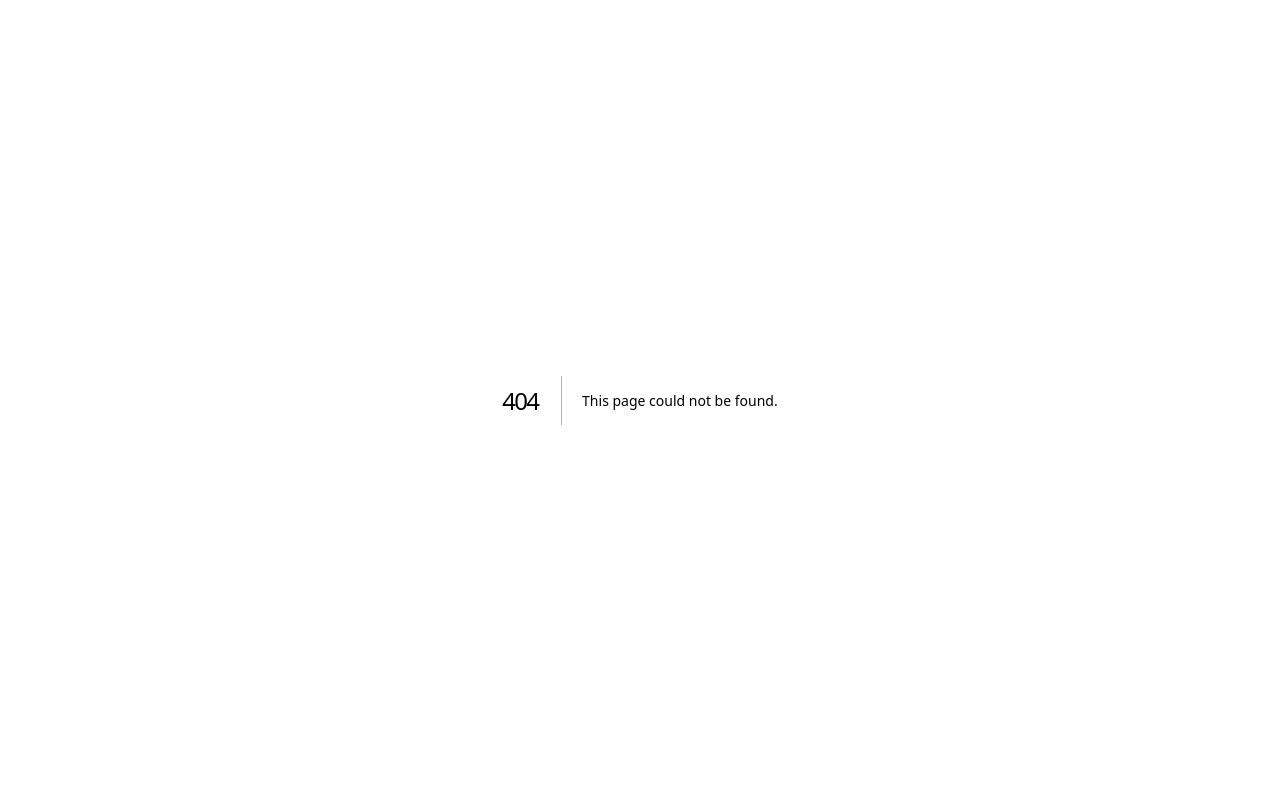
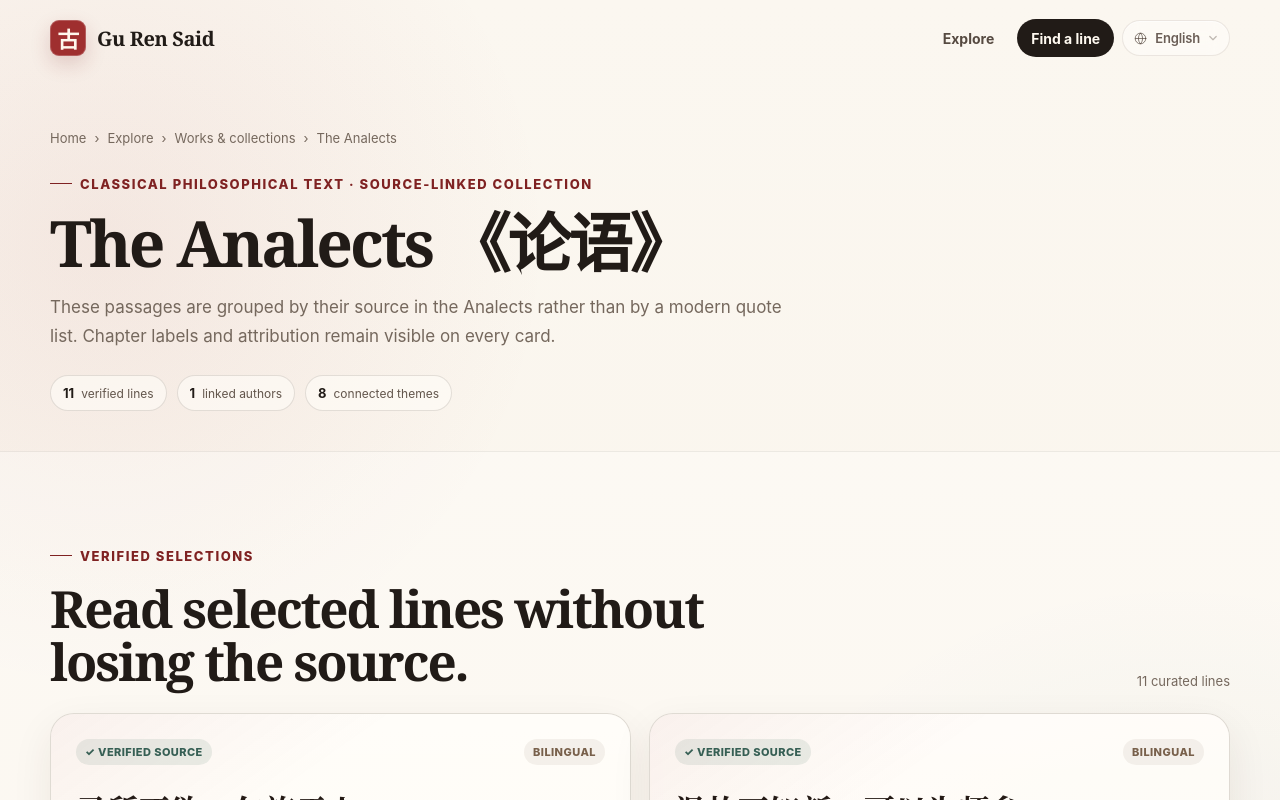
Before and after one commit to yandong2023/gu-ren-said, a Next.js app: page /en/works/analects in a window 1280 px wide. Before the commit this address had no page. Shown: the top 800 px of the page. Built offline with nearby package versions, Linux system fonts and the light colour scheme.

Commit message:
feat: add English source collection detail pages

```diff
--- /dev/null
+++ b/app/en/works/[slug]/page.tsx
@@ -0,0 +1,137 @@
+import type { Metadata } from "next";
+import { notFound } from "next/navigation";
+import EnglishNav from "@/components/EnglishNav";
+import EnglishQuoteCard from "@/components/EnglishQuoteCard";
+import baseStyles from "@/app/en/english.module.css";
+import catalogStyles from "@/app/en/catalog.module.css";
+import {
+  getEnglishWorkCollection,
+  getPublishedEnglishWorks
+} from "@/lib/english-catalog.server";
+
+type PageProps = {
+  params: Promise<{ slug: string }>;
+};
+
+export function generateStaticParams() {
+  return getPublishedEnglishWorks().map((work) => ({ slug: work.slug }));
+}
+
+export async function generateMetadata({ params }: PageProps): Promise<Metadata> {
+  const { slug } = await params;
+  const work = getEnglishWorkCollection(slug);
+  if (!work) return {};
+  const canonical = work.href;
+  const title = `${work.name} (${work.chineseName}) Quotes in English | Gu Ren Said`;
+  const description = `${work.description} Read ${work.items.length} source-verified lines with original Chinese, pinyin, English meaning, author, title, and context.`;
+
+  return {
+    title,
+    description,
+    alternates: { canonical, languages: { en: canonical, "x-default": canonical } },
+    openGraph: {
+      title,
+      description,
+      type: "article",
+      url: `https://gurensaid.com${canonical}`,
+      siteName: "Gu Ren Said",
+      images: ["/og-en.svg"]
+    },
+    twitter: {
+      card: "summary_large_image",
+      title,
+      description,
+      images: ["/og-en.svg"]
+    }
+  };
+}
+
+export default async function EnglishWorkPage({ params }: PageProps) {
+  const { slug } = await params;
+  const work = getEnglishWorkCollection(slug);
+  if (!work) notFound();
+
+  const jsonLd = {
+    "@context": "https://schema.org",
+    "@type": "CollectionPage",
+    name: `${work.name} (${work.chineseName}) in English`,
+    description: work.description,
+    url: `https://gurensaid.com${work.href}`,
+    about: {
+      "@type": "CreativeWork",
+      name: work.name,
+      alternateName: work.chineseName,
+      description: work.kind
+    },
+    mainEntity: {
+      "@type": "ItemList",
+      numberOfItems: work.items.length,
+      itemListElement: work.items.map((item, index) => ({
+        "@type": "ListItem",
+        position: index + 1,
+        name: item.chinese.quote,
+        description: item.literalTranslation
+      }))
+    }
+  };
+
+  return (
+    <main className={baseStyles.page}>
+      <script type="application/ld+json" dangerouslySetInnerHTML={{ __html: JSON.stringify(jsonLd) }} />
+      <div className={baseStyles.container}>
+        <EnglishNav />
+        <header className={baseStyles.pageHero}>
+          <div className={baseStyles.breadcrumbs}><a href="/en">Home</a><span>›</span><a href="/en/explore">Explore</a><span>›</span><a href="/en/works">Works & collections</a><span>›</span><span>{work.name}</span></div>
+          <p className={baseStyles.eyebrow}>{work.kind} · source-linked collection</p>
+          <h1 className={baseStyles.pageTitle}>{work.name} <span lang="zh-CN">{work.chineseName}</span></h1>
+          <p className={baseStyles.pageIntro}>{work.intro}</p>
+          <div className={catalogStyles.heroStats}>
+            <span className={catalogStyles.heroStat}><strong>{work.items.length}</strong> verified lines</span>
+            <span className={catalogStyles.heroStat}><strong>{work.authors.length}</strong> linked authors</span>
+            <span className={catalogStyles.heroStat}><strong>{work.topics.length}</strong> connected themes</span>
+          </div>
+        </header>
+      </div>
+
+      <section className={baseStyles.sectionMuted}>
+        <div className={baseStyles.container}>
+          <div className={baseStyles.resultsHeader}>
+            <div><p className={baseStyles.sectionEyebrow}>Verified selections</p><h2 className={baseStyles.sectionTitle}>Read selected lines without losing the source.</h2></div>
+            <span className={baseStyles.resultCount}>{work.items.length} curated line{work.items.length === 1 ? "" : "s"}</span>
+          </div>
+          <div className={baseStyles.resultsGrid}>
+            {work.items.map((item) => <EnglishQuoteCard item={item} query={item.searchTerms[0]} key={item.id} />)}
+          </div>
+        </div>
+      </section>
+
+      <section className={baseStyles.section}>
+        <div className={baseStyles.container}>
+          <div className={catalogStyles.linkSection}>
+            <div className={catalogStyles.linkPanel}>
+              <h2>Authors in this collection</h2>
+              <p>Open substantial author collections where the corpus contains enough verified entries.</p>
+              <div className={catalogStyles.chips}>
+                {work.authors.length > 0 ? work.authors.map((author) => <a className={catalogStyles.chip} href={author.href} key={author.slug}>{author.name}<span className={catalogStyles.chipCount}>{author.count}</span></a>) : <span className={catalogStyles.chip}>Multiple or anonymous voices</span>}
+              </div>
+            </div>
+            <div className={catalogStyles.linkPanel}>
+              <h2>Explore related themes</h2>
+              <p>See how lines from this source connect to modern feelings, questions, and situations.</p>
+              <div className={catalogStyles.chips}>
+                {work.topics.map((topic) => <a className={catalogStyles.chip} href={`/en/topics/${topic.slug}`} key={topic.slug}>{topic.shortTitle}</a>)}
+              </div>
+            </div>
+          </div>
+        </div>
+      </section>
+
+      <footer className={baseStyles.footer}>
+        <div className={`${baseStyles.container} ${baseStyles.footerInner}`}>
+          <p>{work.description} This page is a curated bilingual selection, not a claim to translate the complete source.</p>
+          <p><a className={baseStyles.textLink} href="/en/works">All works and collections →</a></p>
+        </div>
+      </footer>
+    </main>
+  );
+}
```
